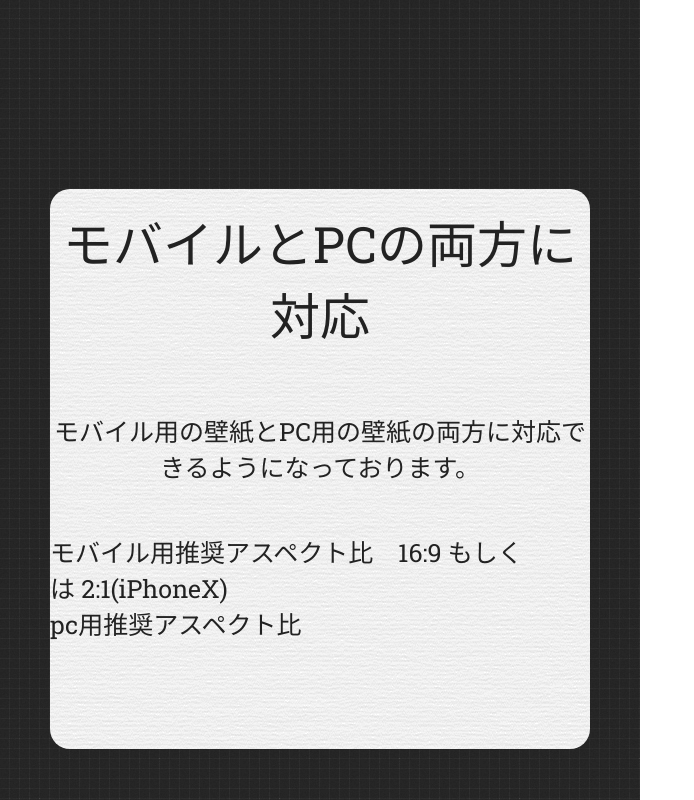
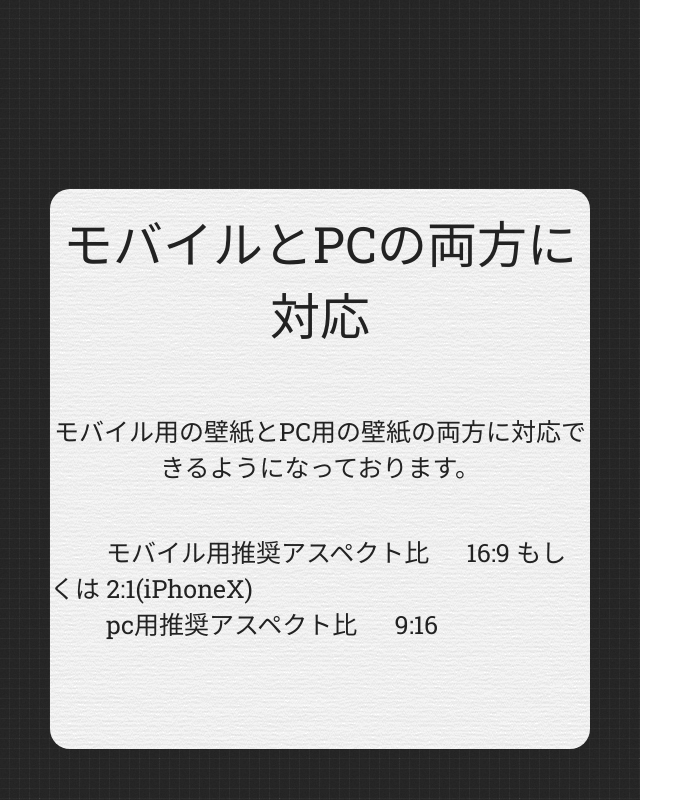
Before and after one commit to Graveyardillon/WalPapir, a Django app: page /walpapir/howToUse/ in a window 1280 px wide. Shown: the part 1601-2401 px from the top of the page, without its empty margins (0-694 px from the left). Run offline with Django 3.2, Linux system fonts and the light colour scheme; some libraries are stand-ins or nearby versions.

Commit message:
Update how2use.html

```diff
--- a/project1/walpapir/templates/walpapir/how2use.html
+++ b/project1/walpapir/templates/walpapir/how2use.html
@@ -123,13 +123,15 @@ body {
         <span style="font-size:25px;">
         モバイル用の壁紙とPC用の壁紙の両方に対応できるようになっております。<br>
         <br></span></p>
-        <span style="
-            font-size:25px;left: 50%;
-            -webkit-transform: translate(-50%, 0);
-            -moz-transform: translate(-50%, 0);
-            transform: translate(-50%, 0);">
-        モバイル用推奨アスペクト比&nbsp;&nbsp;&nbsp;&nbsp;16:9&nbsp;もしくは&nbsp;2:1(iPhoneX)<br>
+        <span style="font-size:25px;">
+        &nbsp;&nbsp;&nbsp;&nbsp;&nbsp;&nbsp;&nbsp;&nbsp;
+        モバイル用推奨アスペクト比
+        &nbsp;&nbsp;&nbsp;&nbsp;
+        16:9&nbsp;もしくは&nbsp;2:1(iPhoneX)<br>
+        &nbsp;&nbsp;&nbsp;&nbsp;&nbsp;&nbsp;&nbsp;&nbsp;
         pc用推奨アスペクト比
+        &nbsp;&nbsp;&nbsp;&nbsp;
+        9:16
         </span>
       </div>
     </div>
```
